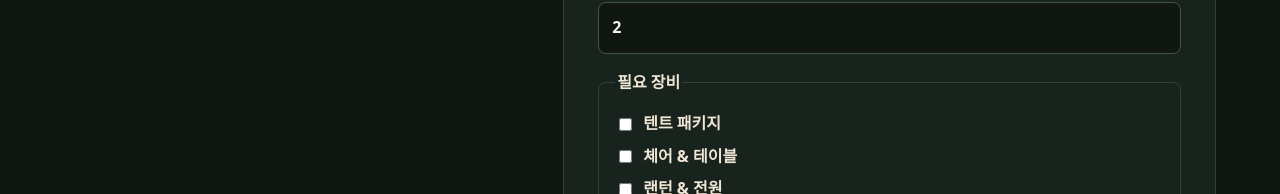
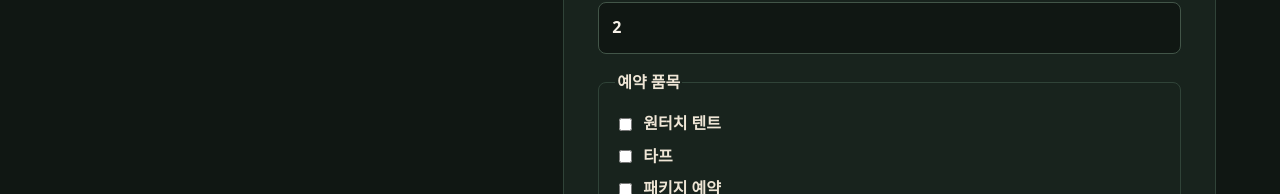
Before and after one commit to tommypagychoi/camp, a plain HTML site: page public/reserve.html in a window 1280 px wide. Shown: the part 606-800 px from the top of the page. Drawn offline with Linux system fonts and the light colour scheme.

Commit message:
Update public reservation equipment labels

```diff
--- a/public/reserve.html
+++ b/public/reserve.html
@@ -17,7 +17,7 @@
 <label>입금자명 <input name="depositName" autocomplete="name" placeholder="예약자와 같으면 비워두세요"></label>
 <div class="row"><label>시작일 <input name="startDate" type="date" required></label><label>종료일 <input name="endDate" type="date" required></label></div>
 <label>인원 <input name="people" type="number" min="1" max="30" value="2" required></label>
-<fieldset><legend>필요 장비</legend><label><input type="checkbox" name="equipment" value="텐트 패키지"> 텐트 패키지</label><label><input type="checkbox" name="equipment" value="체어 & 테이블"> 체어 & 테이블</label><label><input type="checkbox" name="equipment" value="랜턴 & 전원"> 랜턴 & 전원</label><label><input type="checkbox" name="equipment" value="취사 장비"> 취사 장비</label><label><input type="checkbox" name="equipment" value="침낭 / 매트"> 침낭 / 매트</label></fieldset>
+<fieldset><legend>예약 품목</legend><label><input type="checkbox" name="equipment" value="원터치 텐트"> 원터치 텐트</label><label><input type="checkbox" name="equipment" value="타프"> 타프</label><label><input type="checkbox" name="equipment" value="패키지 예약"> 패키지 예약</label></fieldset>
 <label>요청 사항 <textarea name="message" rows="5" placeholder="캠핑장 유형, 차량 적재 공간, 필요한 추가 장비 등을 적어주세요."></textarea></label>
 <button class="button" type="submit">예약 요청 등록</button><p class="message" id="formMessage" role="status"></p>
 </form>
```
